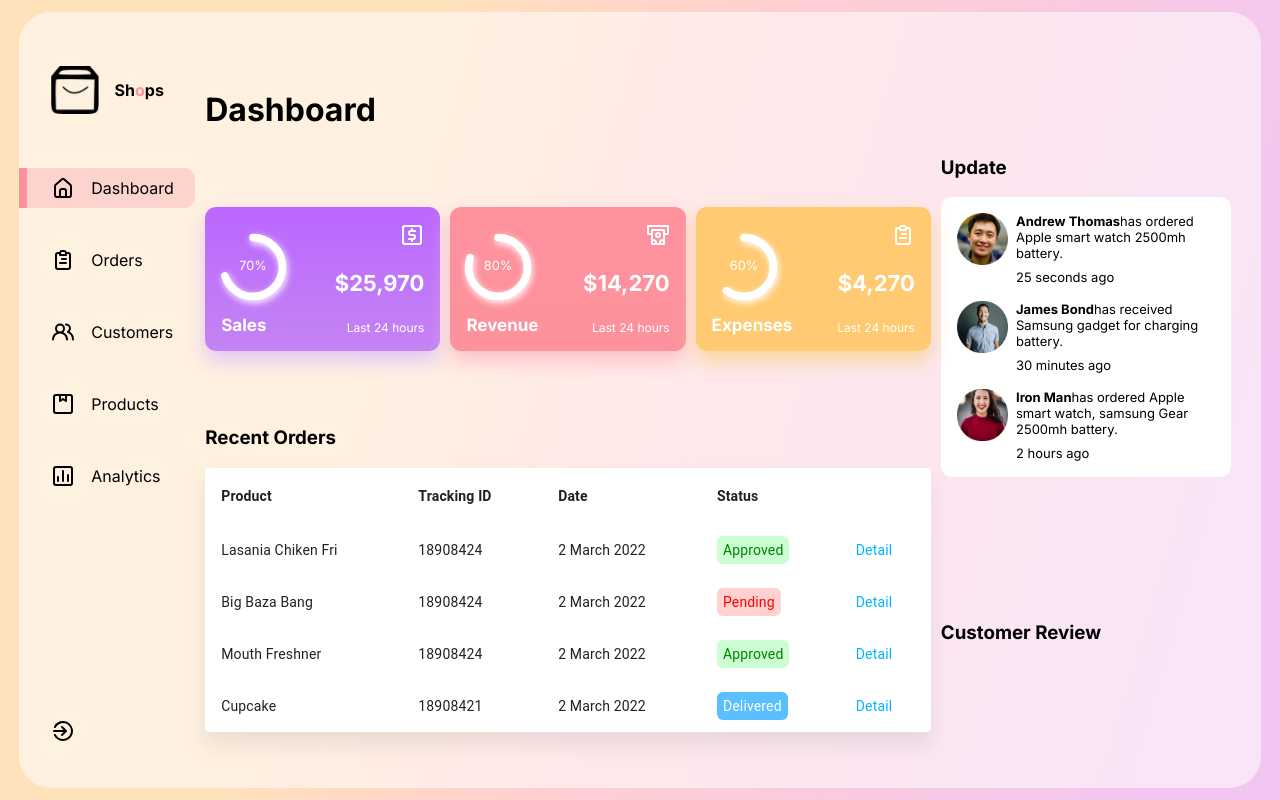
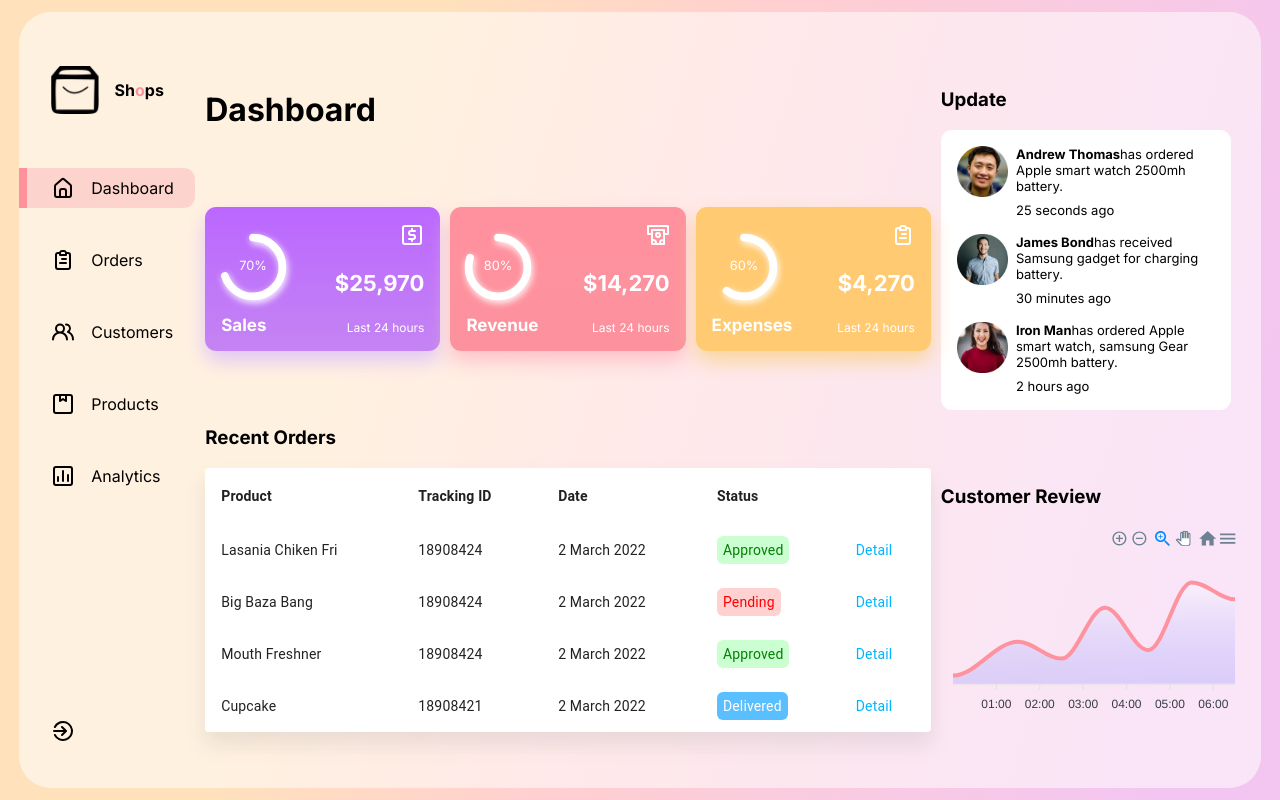
Before and after one commit to inekeyuliam/react-dashboard-admin, a React (Create React App) app: page / in a window 1280 px wide. Built offline with nearby package versions, Linux system fonts and the light colour scheme.

Commit message:
customer review chart

```diff
--- /dev/null
+++ b/src/components/CustomerReview/CustomerReview.jsx
@@ -0,0 +1,64 @@
+import React from 'react'
+import Chart from 'react-apexcharts'
+import './CustomerReview.css'
+const CustomerReview = () => {
+	const data = {
+		series: [
+		  {
+			name: "Review",
+			data: [10, 50, 30, 90, 40, 120, 100],
+		  },
+		],
+		options: {
+		  chart: {
+			type: "area",
+			height: "auto",
+		  },
+
+		  fill: {
+			colors: ["#fff"],
+			type: "gradient",
+		  },
+		  dataLabels: {
+			enabled: false,
+		  },
+		  stroke: {
+			curve: "smooth",
+			colors: ["#ff929f"],
+		  },
+		  tooltip: {
+			x: {
+			  format: "dd/MM/yy HH:mm",
+			},
+		  },
+		  grid: {
+			show: false,
+		  },
+		  xaxis: {
+			type: "datetime",
+			categories: [
+			  "2018-09-19T00:00:00.000Z",
+			  "2018-09-19T01:30:00.000Z",
+			  "2018-09-19T02:30:00.000Z",
+			  "2018-09-19T03:30:00.000Z",
+			  "2018-09-19T04:30:00.000Z",
+			  "2018-09-19T05:30:00.000Z",
+			  "2018-09-19T06:30:00.000Z",
+			],
+		  },
+		  yaxis: {
+			show: false
+		  },
+		  toolbar:{
+			show: false
+		  }
+		},
+	};
+  return (
+	<div className="customer-review">
+		<Chart series={data.series} options={data.options} type='area'/>
+	</div>
+  )
+}
+
+export default CustomerReview
--- a/src/components/RightSide/RightSide.jsx
+++ b/src/components/RightSide/RightSide.jsx
@@ -1,4 +1,5 @@
 import React from 'react'
+import CustomerReview from '../CustomerReview/CustomerReview'
 import Update from '../Update/Update'
 import './RightSide.css'
 const RightSide = () => {
@@ -10,6 +11,7 @@
       </div>
       <div>
         <h3>Customer Review</h3>
+        <CustomerReview/>
       </div>
     </div>
   )
```
Also changed, not shown: src/components/CustomerReview/CustomerReview.css (added).
